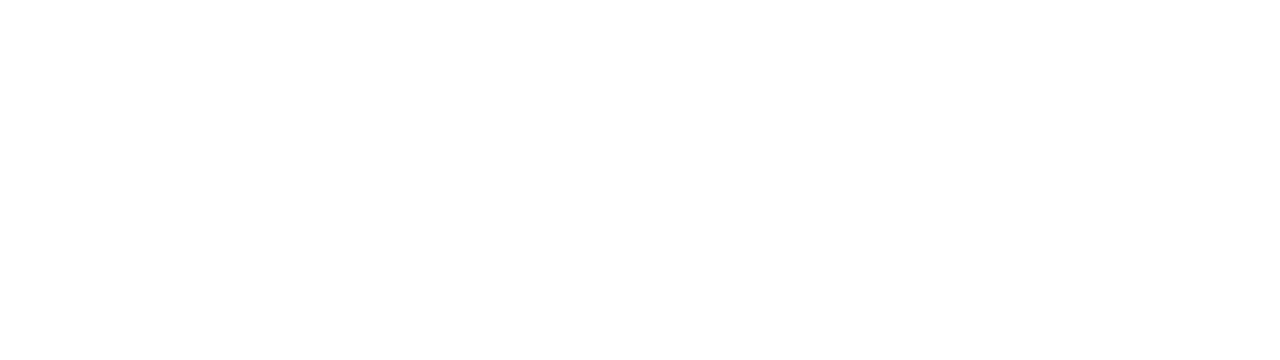
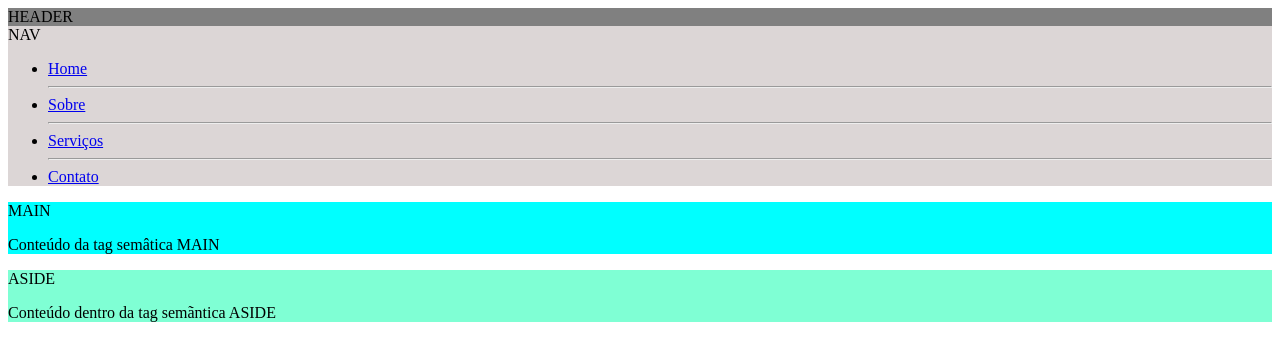
Before and after one commit to LeandroCostaB/estrutura-basica-html, a plain HTML site: page index.html in a window 1280 px wide. Drawn offline with Linux system fonts and the light colour scheme.

Commit message:
Conclusão da estrutura base

```diff
--- a/index.html
+++ b/index.html
@@ -1,11 +1,39 @@
 <!DOCTYPE html>
-<html lang="en">
-<head>
-    <meta charset="UTF-8">
-    <meta name="viewport" content="width=device-width, initial-scale=1.0">
-    <title>Document</title>
-</head>
-<body>
+<html lang="pt-br">
+  <head>
+    <title>Projeto</title>
+    <meta charset="utf-8">
 
-</body>
+  </head>
+  <body>
+    <header style="background-color: grey;">HEADER</header>
+
+    <nav style="background-color: #dcd6d6;">NAV
+
+    <ul>
+
+    <li><a href="#">Home</a></li>
+    <hr> </hr>
+    <li><a href="#">Sobre</a></li>
+    <hr> </hr>
+    <li><a href="#">Serviços</a></li>
+    <hr> </hr>
+    <li><a href="#">Contato</a></li>
+
+    </ul>
+
+    </nav>
+    <main style="background-color: aqua;">MAIN
+
+        <p>Conteúdo da tag semâtica MAIN</p>
+
+    </main>
+
+    <aside style="background-color: aquamarine;">ASIDE
+
+        <p>Conteúdo dentro da tag semãntica ASIDE</p>
+
+    </aside>
+
+  </body>
 </html>
```
